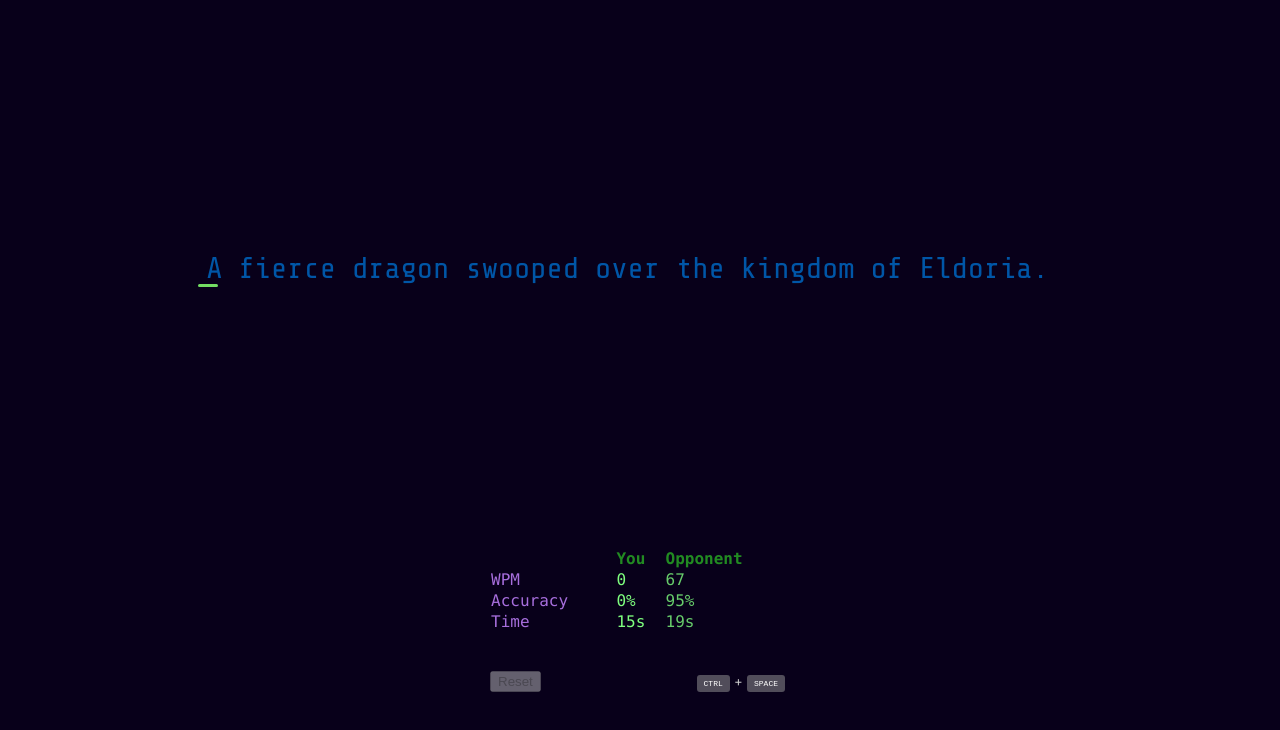
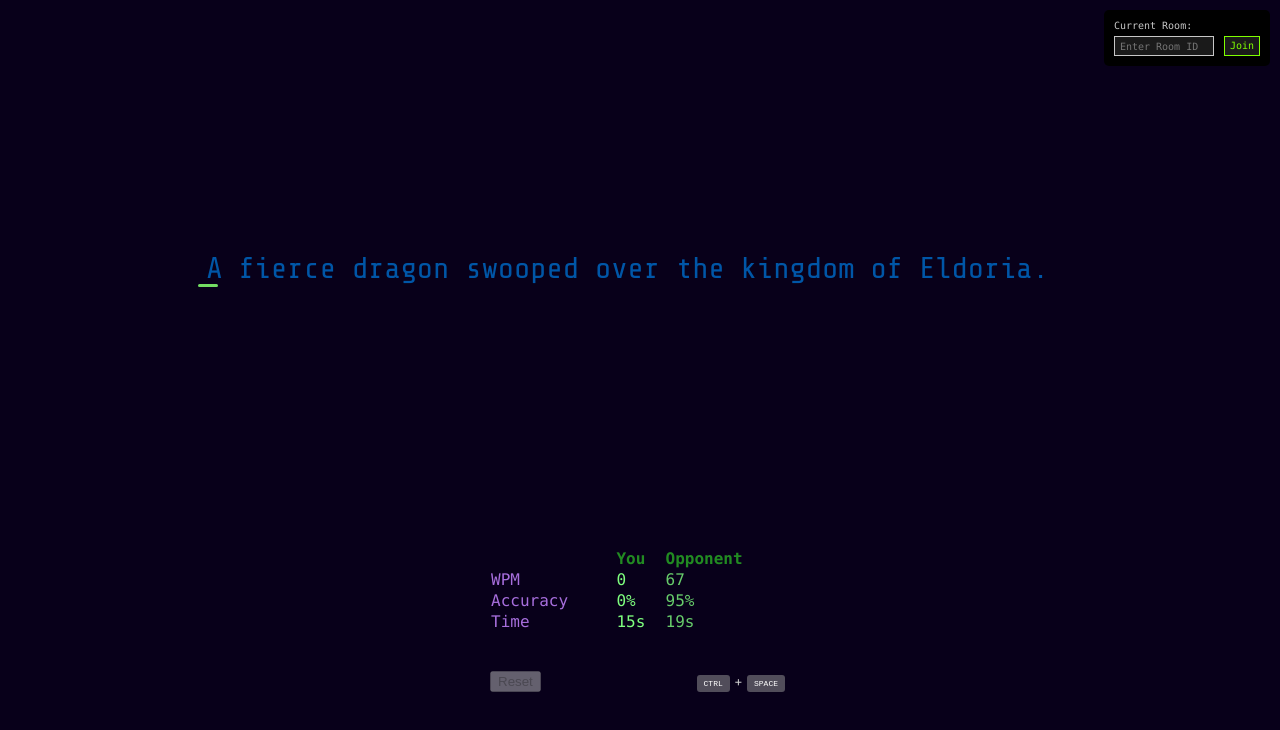
Before and after one commit to playforest/type-rank, a React (Vite) app in the folder client/: page / in a window 1280 px wide. Shown: the top 730 px of the page. Built offline with nearby package versions, Linux system fonts and the light colour scheme; no server answers.

Commit message:
add: room switcher component

```diff
--- a/client/src/App.tsx
+++ b/client/src/App.tsx
@@ -1,27 +1,39 @@
 import { useState, useEffect, useRef } from 'react'
-import { io } from 'socket.io-client';
+import { io, Socket } from 'socket.io-client';
 
 import { Prompt } from './components/Prompt'
 import { Stats } from './components/Stats'
+import { RoomControl } from './components/RoomControl';
+
+export interface ServerToClientEvents {
+  room_assigned: (data: { room_id: string }) => void;
+}
+
+export interface ClientToServerEvents {
+  join: (data: { room_id: string }) => void;
+  keystroke: (data: { wpm: number, accuracy: number }) => void;
+  custom_connect_event: (data: string) => void;
+}
 
 
 function App() {
+  const SOCKETIO_HOST: string = 'http://127.0.0.1:5000';
+  let displayText: string = 'A fierce dragon swooped over the kingdom of Eldoria. '
+
   const promptRef = useRef<HTMLDivElement>(null)
-
-
-  let displayText: string = 'A fierce dragon swooped over the kingdom of Eldoria. '
+  const socketRef = useRef<Socket<ServerToClientEvents, ClientToServerEvents> | null>(null);
 
   const [isTypingActive, setIsTypingActive] = useState<boolean>(true)
   const [inputText, setInputText] = useState<string[]>([])
   const [cursor, setCursor] = useState<number>(0)
   const [errors, setErrors] = useState<number[]>([])
-
   const [wordCount, setWordCount] = useState<number>(0)
   const [timer, setTimer] = useState<number>(0)
   const [isTimerActive, setIsTimerActive] = useState<boolean>(false)
   const [wpm, setWPM] = useState<number>(0)
   const [accuracy, setAccuracy] = useState<number>(0)
-
+  const [autoAssignedRoom, setAutoAssignedRoom] = useState<string>('')
+  const [isPromptFocus, setIsPromptFocus] = useState<boolean>(true)
 
   function calculateWPM(): void {
     if (timer > 0) {
@@ -32,6 +44,11 @@ function App() {
       let currentWPM: number = (wordCount / (timer / 60))
       console.log(currentWPM)
       setWPM(currentWPM)
+
+      socketRef.current?.emit('keystroke', {
+        wpm,
+        accuracy
+      })
     }
   }
 
@@ -58,18 +75,48 @@ function App() {
     setIsTypingActive(true)
   }
 
+  function handleJoinRoom(roomId: string) {
+    console.log('joining room', roomId);
+  }
+
   useEffect(() => {
-    const socket = io('http://127.0.0.1:5000')
-    socket.on('connect', () => {
-      socket.send('user connected!')
-    });
+    const checkFocus = () => {
+      console.log(document.activeElement)
+      if (!document.activeElement?.contains(promptRef.current)) {
+        setIsPromptFocus(false)
+      } else {
+        setIsPromptFocus(true)
+      }
+    }
 
-    socket.on('room_assigned', (data) => {
-      console.log(data.room_id)
-    })
+    window.addEventListener('focus', checkFocus, true)
+    window.addEventListener('blur', checkFocus, true)
 
     return () => {
-      socket.disconnect();
+      window.removeEventListener('focus', checkFocus, true)
+      window.removeEventListener('blur', checkFocus, true)
+    }
+  }, [])
+
+  useEffect(() => {
+    if (!socketRef.current) {
+      socketRef.current = io(SOCKETIO_HOST);
+
+      socketRef.current.on('connect', () => {
+        console.log('client connect')
+        socketRef.current?.emit('custom_connect_event', 'from client: user connected!')
+      });
+
+      socketRef.current.on('room_assigned', (data) => {
+        setAutoAssignedRoom(data.room_id)
+        console.log(`auto assigned room: ${data.room_id}`)
+      })
+    }
+
+    return () => {
+      if (socketRef.current) {
+        socketRef.current.disconnect();
+      }
     }
   }, [])
 
@@ -89,7 +136,7 @@ function App() {
 
 
   useEffect(() => {
-    if (promptRef.current) {
+    if (promptRef.current && isPromptFocus) {
       const nonCharKeys = ['Shift', 'Control', 'Alt', 'CapsLock', 'Tab', 'Escape', 'Enter', 'ArrowLeft', 'ArrowRight', 'ArrowUp', 'ArrowDown'];
 
       const handleTextInput = (e: KeyboardEvent) => {
@@ -151,7 +198,7 @@ function App() {
       }
 
     }
-  }, [isTypingActive, cursor, inputText, errors])
+  }, [isTypingActive, cursor, inputText, errors, isPromptFocus])
 
   useEffect(() => {
     if (cursor > displayText.length) {
@@ -171,6 +218,10 @@ function App() {
 
   return (
     <>
+      <RoomControl
+        currentRoomId={autoAssignedRoom}
+        onJoinRoom={handleJoinRoom}
+        socketRef={socketRef} />
       <Prompt
         displayText={displayText}
         promptRef={promptRef}
--- /dev/null
+++ b/client/src/components/RoomControl.tsx
@@ -0,0 +1,38 @@
+import React, { useState } from "react";
+import { Socket } from "socket.io-client";
+
+import { ServerToClientEvents, ClientToServerEvents } from "../App";
+import './RoomControlCss.css'
+
+interface RoomControlProps {
+    currentRoomId: string;
+    onJoinRoom: (joinRoomId: string) => void;
+    socketRef: React.RefObject<Socket<ServerToClientEvents, ClientToServerEvents> | null>;
+}
+
+export function RoomControl({ currentRoomId, onJoinRoom, socketRef }: RoomControlProps) {
+    const [joinRoomId, setJoinRoomId] = useState<string>('')
+
+    const handleJoinRoom = () => {
+        socketRef.current?.emit('join', { room_id: joinRoomId })
+        onJoinRoom(joinRoomId);
+        setJoinRoomId('');
+    }
+
+    return (
+        <div className="room-control">
+            <div className="current-room">Current Room: {currentRoomId}</div>
+            <div className="input-group">
+                <input
+                    type="text"
+                    value={joinRoomId}
+                    onChange={(e) => setJoinRoomId(e.target.value)}
+                    placeholder="Enter Room ID"
+                    maxLength={5}
+                />
+                <button onClick={handleJoinRoom}> Join </button>
+            </div>
+        </div>
+    )
+
+}
--- /dev/null
+++ b/client/src/components/RoomControlCss.css
@@ -0,0 +1,60 @@
+.room-control {
+    position: absolute;
+    top: 10px;
+    right: 10px;
+    background-color: black;
+    color: #c7c7c7;
+    padding: 10px;
+    border-radius: 5px;
+    display: flex;
+    flex-direction: column;
+    align-items: flex-start;
+    font-family: Menlo, Monaco, 'Courier New', monospace;
+    font-size: 10px;
+}
+
+.current-room {
+    padding-bottom: 5px;
+}
+
+.room-control .input-group {
+    display: flex;
+    /* Aligns items inline */
+    gap: 10px;
+    /* Adds space between input and button */
+    align-items: center;
+    /* Vertically aligns items in the flex container */
+}
+
+.room-control input {
+    background-color: #1A1A1A;
+    color: #c7c7c7;
+    border: 1px solid #c7c7c7;
+    padding: 3px 5px;
+    font-size: 10px;
+    font-family: Menlo, Monaco, 'Courier New', monospace;
+    height: 20px;
+    line-height: 1;
+    width: 100px;
+    vertical-align: middle;
+    /* Align text box vertically */
+    box-sizing: border-box;
+    /* Include padding and border in the height calculation */
+}
+
+.room-control button {
+    background-color: #1A1A1A;
+    color: #7FFF00;
+    border: 1px solid #7FFF00;
+    padding: 3px 5px;
+    font-size: 10px;
+    font-family: Menlo, Monaco, 'Courier New', monospace;
+    cursor: pointer;
+    height: 20px;
+    line-height: 1;
+    /* Normal line height */
+    vertical-align: middle;
+    /* Align button vertically */
+    box-sizing: border-box;
+    /* Include padding and border in the height calculation */
+}
```
